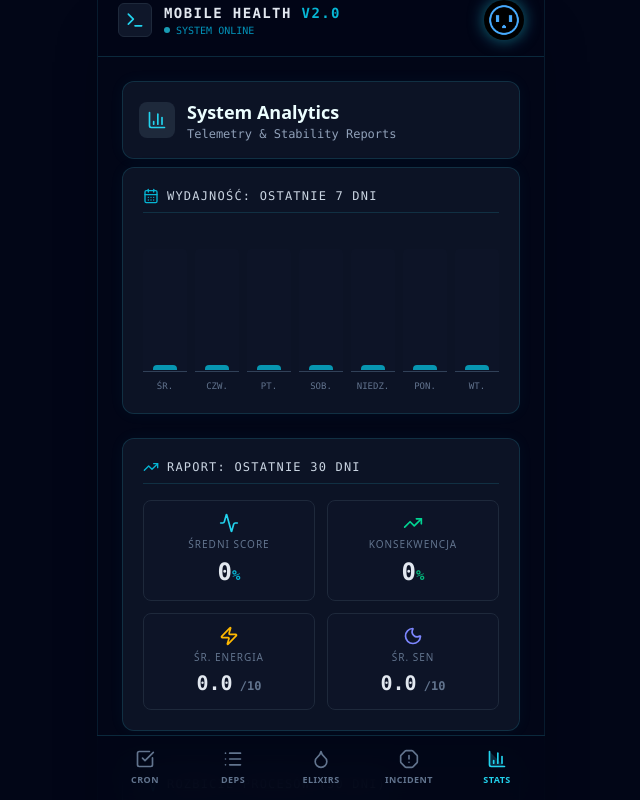
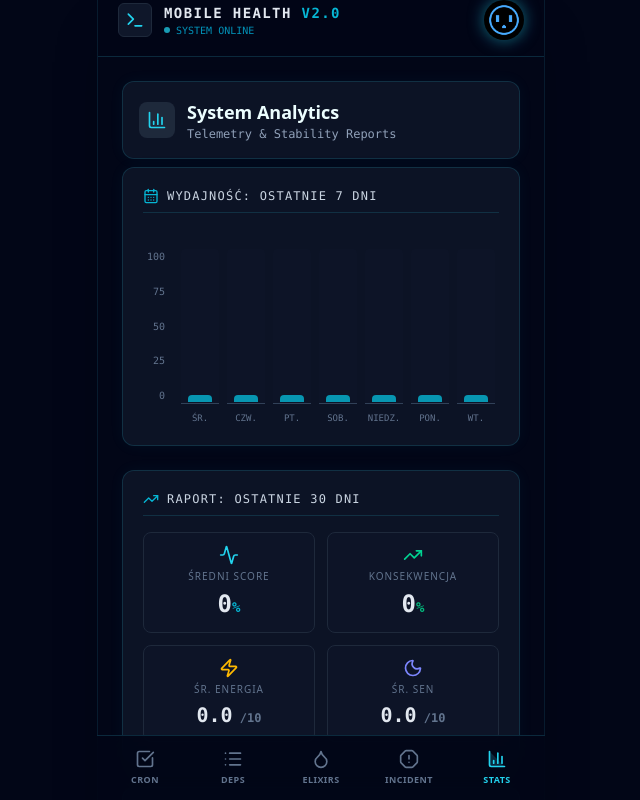
Before and after one commit to mariusz-pk/Zdrowie-IT, a React (Vite) app: page / in a window 1280 px wide. Both pictures are taken after a click on the button "STATS". Shown: the top 800 px of the page, without its empty margins (319-959 px from the left). Built offline with nearby package versions, Linux system fonts and the light colour scheme.

Commit message:
feat: add favicon and update analytics chart UI
Improve branding by adding a site icon and enhance the performance visualization with a labeled Y-axis and better layout.

```diff
--- a/index.html
+++ b/index.html
@@ -7,6 +7,7 @@
     <meta name="apple-mobile-web-app-capable" content="yes" />
     <meta name="apple-mobile-web-app-status-bar-style" content="black-translucent" />
     <meta name="mobile-web-app-capable" content="yes" />
+    <link rel="icon" type="image/png" href="/maskable-icon-512.png" />
     <link rel="apple-touch-icon" href="/maskable-icon-512.png" />
     <link rel="manifest" href="/manifest.json" />
     <title>Wszystkokolwiek w Formie</title>
--- a/public/sw.js
+++ b/public/sw.js
@@ -1,4 +1,4 @@
-const CACHE_NAME = 'konsola-ai-v1';
+const CACHE_NAME = 'wszystkokolwiek-v1';
 
 self.addEventListener('install', (event) => {
   self.skipWaiting();
--- a/src/components/Analytics.tsx
+++ b/src/components/Analytics.tsx
@@ -125,7 +125,17 @@ export function Analytics() {
           <h3 className="text-xs uppercase tracking-widest text-slate-300 font-mono">Wydajność: Ostatnie 7 dni</h3>
         </div>
 
-        <div className="flex items-end justify-between h-40 pt-4 gap-1 sm:gap-2">
+        <div className="flex pt-4 h-48 gap-3 sm:gap-4 px-1">
+          {/* Y-Axis */}
+          <div className="flex flex-col justify-between text-[10px] text-slate-500 font-mono text-right pb-[22px]">
+            <span>100</span>
+            <span>75</span>
+            <span>50</span>
+            <span>25</span>
+            <span>0</span>
+          </div>
+
+          <div className="flex items-end justify-between flex-1 gap-1 sm:gap-2 h-full">
             {weekData.map((day, i) => (
               <div key={day.date} className="flex flex-col items-center flex-1 group h-full">
                 <div className="relative w-full flex justify-center h-full items-end bg-slate-900/50 rounded-t-sm border-b border-slate-700 pb-px">
@@ -141,6 +151,7 @@ export function Analytics() {
                 <span className="text-[9px] uppercase mt-2 text-slate-500 font-mono">{day.dayName}</span>
               </div>
             ))}
+          </div>
         </div>
       </div>
 
```
Lines whose indentation alone changed are shown as unchanged.
